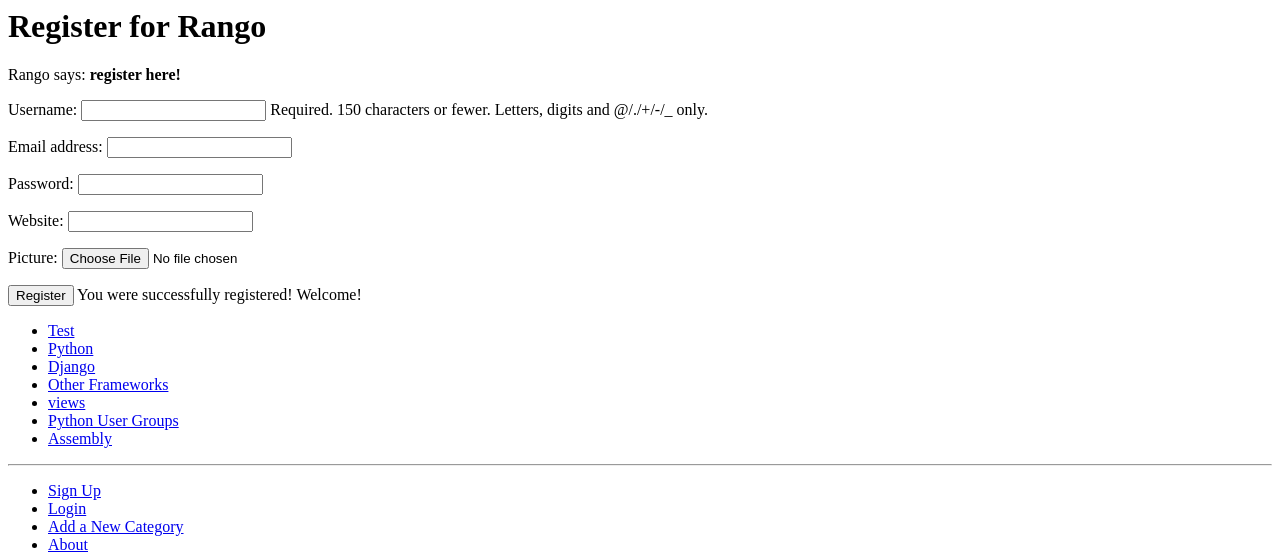
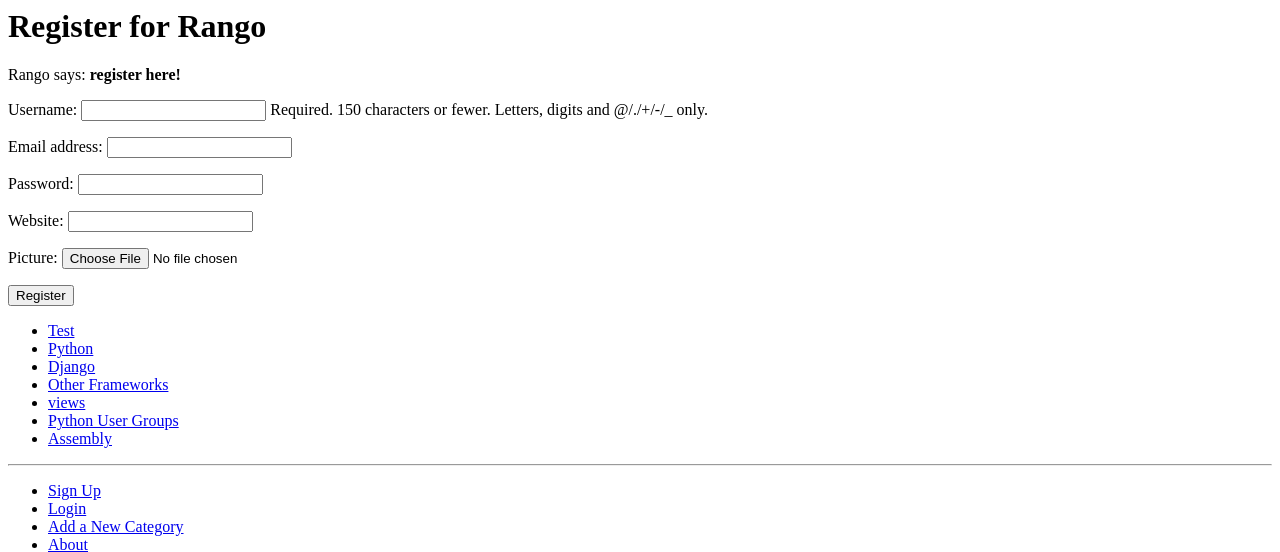
Before and after one commit to Vrinda112001/tango_with_django_project, a Django app: page /rango/register/ in a window 1280 px wide. Shown: the top 552 px of the page. Run offline with Django 3.2, Linux system fonts and the light colour scheme; data comes from the database, SQL or seed files in the repository; both versions use the stored data as it was after the commit.

Commit message:
made few chnages to register.html

```diff
--- a/templates/rango/add_category.html
+++ b/templates/rango/add_category.html
@@ -23,5 +23,6 @@
     </div>
     {% else %}
         You should be logged in to add a Category.
-    {% endif %}
+    {% endif
+``%}
 {% endblock %}
--- a/templates/rango/register.html
+++ b/templates/rango/register.html
@@ -20,7 +20,6 @@ Rango says: <strong>register here!</strong>
     {{ profile_form.as_p }}
 
     <input type="submit" name="submit" value="Register" />
-    You were successfully registered! Welcome!
 </form>
 {% endif %}
 {% endblock %}
```
Also changed, not shown: db.sqlite3.
